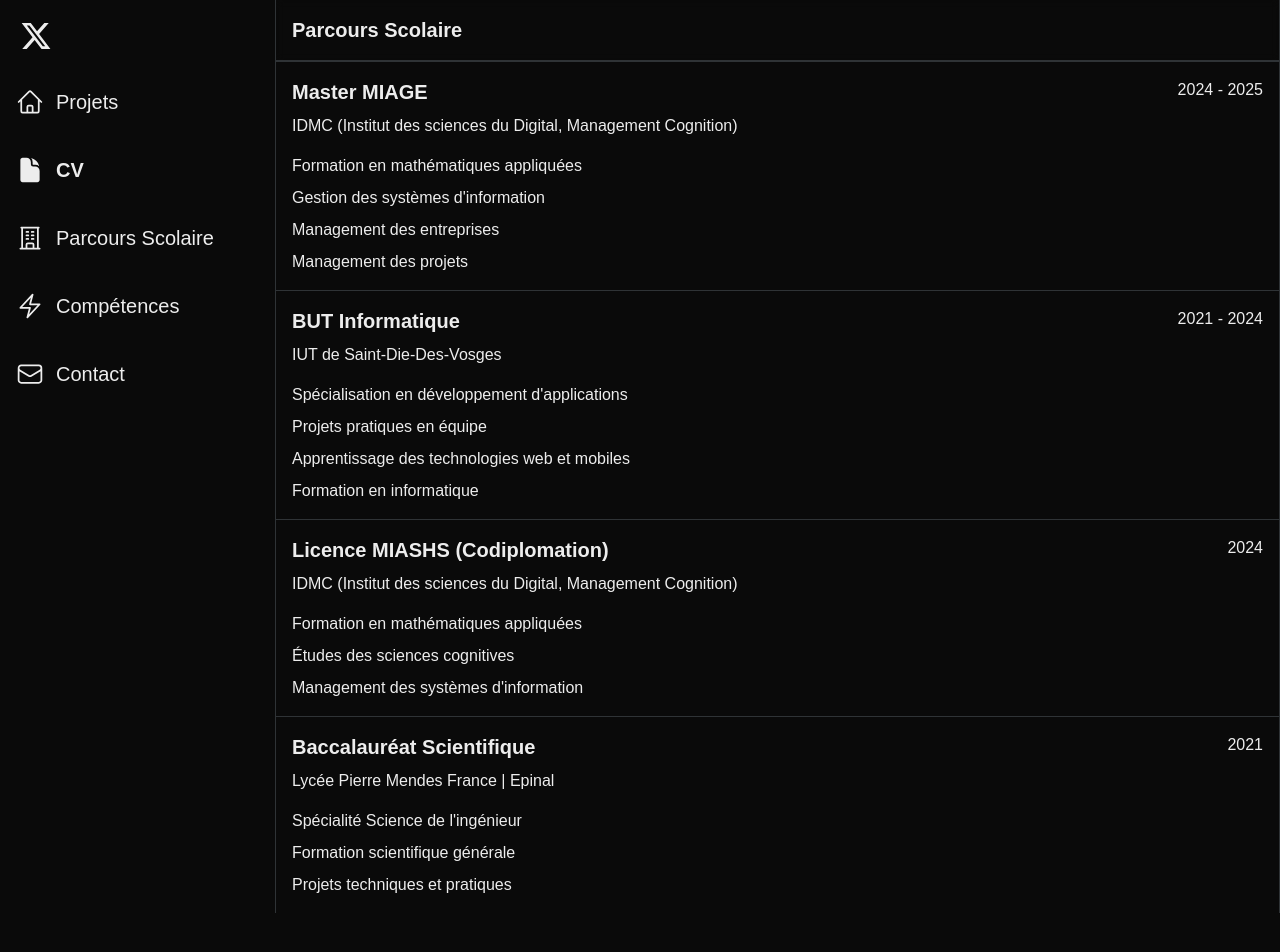
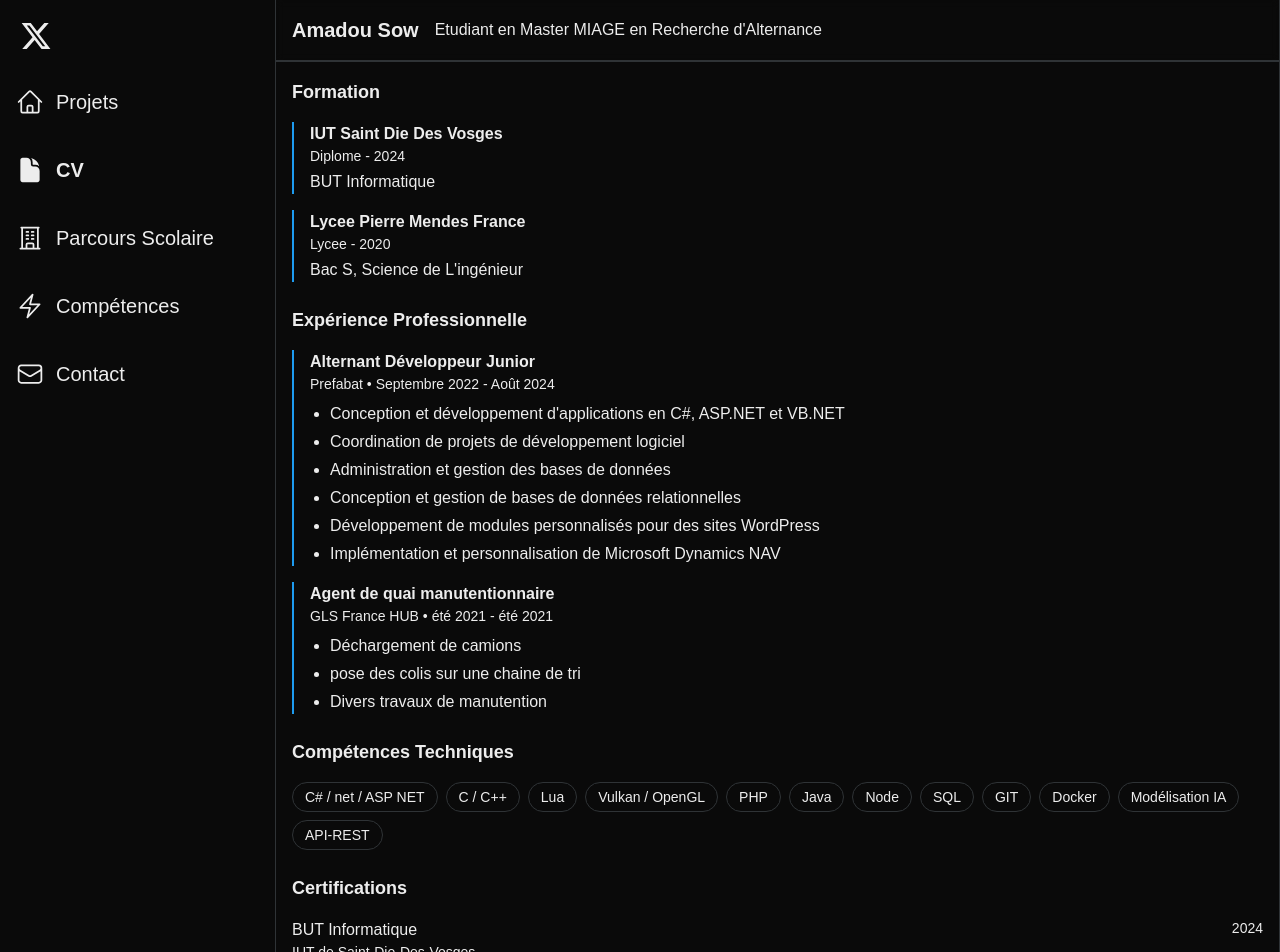
Before and after one commit to akumq/Portfolio-twitter, a Next.js app: page /cv in a window 1280 px wide. Shown: the top 952 px of the page. Before the commit the page ends 913 px from the top, so only its background shows below. Built offline with nearby package versions, Linux system fonts and the light colour scheme; no server answers.

Commit message:
Correction des erreurs de lint

```diff
--- a/src/app/Components/Navigations/Profile.tsx
+++ b/src/app/Components/Navigations/Profile.tsx
@@ -1,7 +1,7 @@
 'use client'
 
 import React from 'react'
-import { useSession, signIn, signOut } from "next-auth/react"
+import { useSession, signOut } from "next-auth/react"
 import Image from 'next/image'
 
 function Profile() {
--- a/src/app/cv/CVContent.tsx
+++ b/src/app/cv/CVContent.tsx
@@ -53,69 +53,77 @@ export default function CVContent({ initialData }: Props) {
       {/* En-tête fixe */}
       <div className="sticky top-0 z-10 bg-background/80 backdrop-blur-sm border-b border-border_color p-4">
         <div className="flex items-center gap-4">
-          <h1 className="text-xl font-bold">Parcours Scolaire</h1>
+          <h1 className="text-xl font-bold">{initialData.firstName} {initialData.lastName}</h1>
+          <span className="text-text_secondary">{initialData.jobTitle}</span>
         </div>
       </div>
 
-      {/* Liste des formations */}
-      <div className="divide-y divide-border_color">
-        {/* Master MIAGE */}
-        <div className="p-4">
-          <div className="flex justify-between items-start mb-2">
-            <h2 className="text-xl font-bold">Master MIAGE</h2>
-            <span className="text-text_secondary">2024 - 2025</span>
+      {/* Section Principale */}
+      <div className="p-4 space-y-6">
+        {/* Formation */}
+        <section>
+          <h2 className="text-lg font-bold mb-4">Formation</h2>
+          <div className="space-y-4">
+            {initialData.education.map((edu, index) => (
+              <div key={index} className="border-l-2 border-text_highlight pl-4">
+                <h3 className="font-semibold">{edu.school}</h3>
+                <p className="text-sm text-text_secondary">{edu.degree} - {edu.graduationDate}</p>
+                <p className="mt-1">{edu.description}</p>
+              </div>
+            ))}
           </div>
-          <p className="text-text_secondary mb-4">IDMC (Institut des sciences du Digital, Management Cognition)</p>
-          <ul className="space-y-2 text-text_primary">
-            <li>Formation en mathématiques appliquées</li>
-            <li>Gestion des systèmes d'information</li>
-            <li>Management des entreprises</li>
-            <li>Management des projets</li>
-          </ul>
-        </div>
+        </section>
 
-        {/* BUT Informatique */}
-        <div className="p-4">
-          <div className="flex justify-between items-start mb-2">
-            <h2 className="text-xl font-bold">BUT Informatique</h2>
-            <span className="text-text_secondary">2021 - 2024</span>
+        {/* Expérience Professionnelle */}
+        <section>
+          <h2 className="text-lg font-bold mb-4">Expérience Professionnelle</h2>
+          <div className="space-y-4">
+            {initialData.employmentHistory.map((job, index) => (
+              <div key={index} className="border-l-2 border-text_highlight pl-4">
+                <h3 className="font-semibold">{job.jobTitle}</h3>
+                <p className="text-sm text-text_secondary">
+                  {job.employer} • {job.startDate} - {job.endDate}
+                </p>
+                <ul className="list-disc pl-5 mt-2 space-y-1">
+                  {job.achievements.map((achievement, i) => (
+                    <li key={i}>{achievement}</li>
+                  ))}
+                </ul>
+              </div>
+            ))}
           </div>
-          <p className="text-text_secondary mb-4">IUT de Saint-Die-Des-Vosges</p>
-          <ul className="space-y-2 text-text_primary">
-            <li>Spécialisation en développement d'applications</li>
-            <li>Projets pratiques en équipe</li>
-            <li>Apprentissage des technologies web et mobiles</li>
-            <li>Formation en informatique</li>
-          </ul>
-        </div>
+        </section>
 
-        {/* Licence MIASHS */}
-        <div className="p-4">
-          <div className="flex justify-between items-start mb-2">
-            <h2 className="text-xl font-bold">Licence MIASHS (Codiplomation)</h2>
-            <span className="text-text_secondary">2024</span>
+        {/* Compétences */}
+        <section>
+          <h2 className="text-lg font-bold mb-4">Compétences Techniques</h2>
+          <div className="flex flex-wrap gap-2">
+            {initialData.skills.map((skill, index) => (
+              <span
+                key={index}
+                className="px-3 py-1 bg-background border border-border_color rounded-full text-sm"
+              >
+                {skill}
+              </span>
+            ))}
           </div>
-          <p className="text-text_secondary mb-4">IDMC (Institut des sciences du Digital, Management Cognition)</p>
-          <ul className="space-y-2 text-text_primary">
-            <li>Formation en mathématiques appliquées</li>
-            <li>Études des sciences cognitives</li>
-            <li>Management des systèmes d'information</li>
-          </ul>
-        </div>
+        </section>
 
-        {/* Baccalauréat */}
-        <div className="p-4">
-          <div className="flex justify-between items-start mb-2">
-            <h2 className="text-xl font-bold">Baccalauréat Scientifique</h2>
-            <span className="text-text_secondary">2021</span>
+        {/* Certifications */}
+        <section>
+          <h2 className="text-lg font-bold mb-4">Certifications</h2>
+          <div className="space-y-2">
+            {initialData.certificatesHistory.map((cert, index) => (
+              <div key={index} className="flex justify-between items-start">
+                <div>
+                  <h3 className="font-medium">{cert.jobTitle}</h3>
+                  <p className="text-sm text-text_secondary">{cert.employer}</p>
+                </div>
+                <span className="text-sm text-text_secondary">{cert.startDate}</span>
+              </div>
+            ))}
           </div>
-          <p className="text-text_secondary mb-4">Lycée Pierre Mendes France | Epinal</p>
-          <ul className="space-y-2 text-text_primary">
-            <li>Spécialité Science de l'ingénieur</li>
-            <li>Formation scientifique générale</li>
-            <li>Projets techniques et pratiques</li>
-          </ul>
-        </div>
+        </section>
       </div>
     </div>
   );
```
